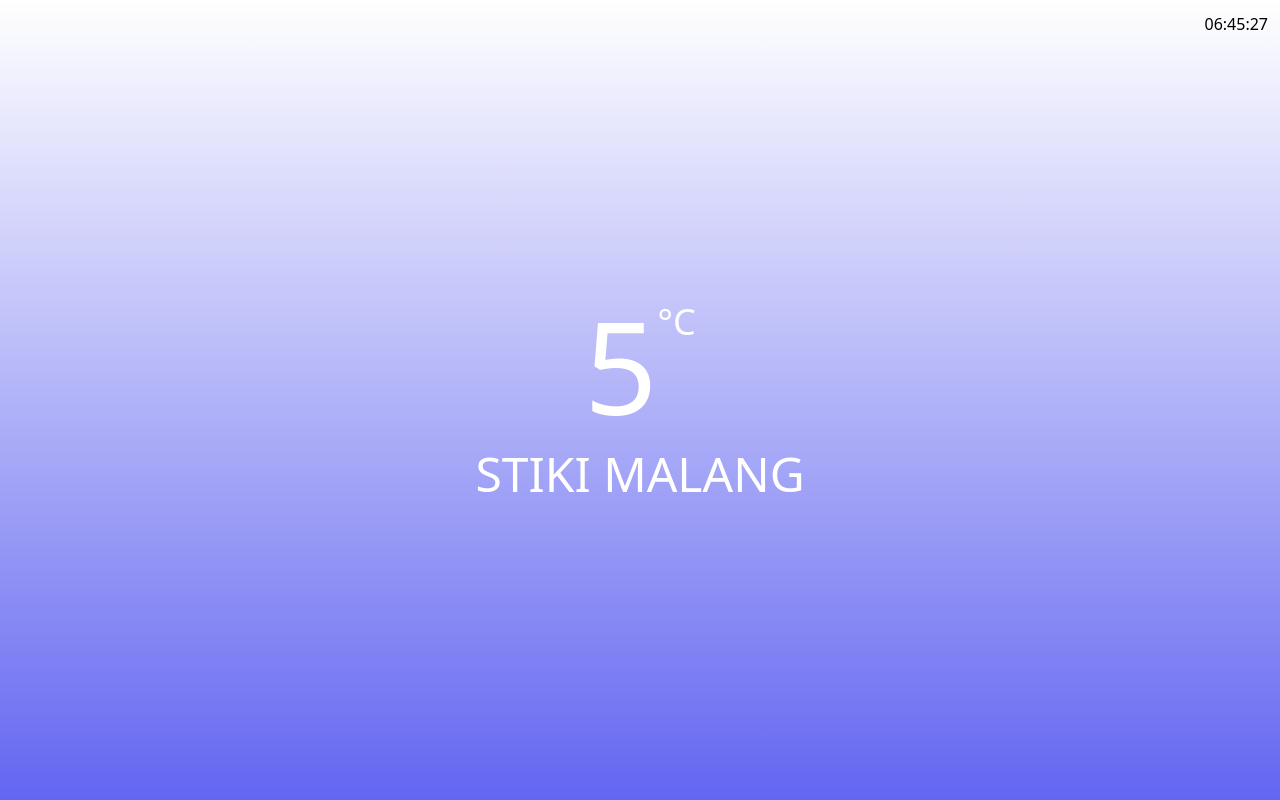
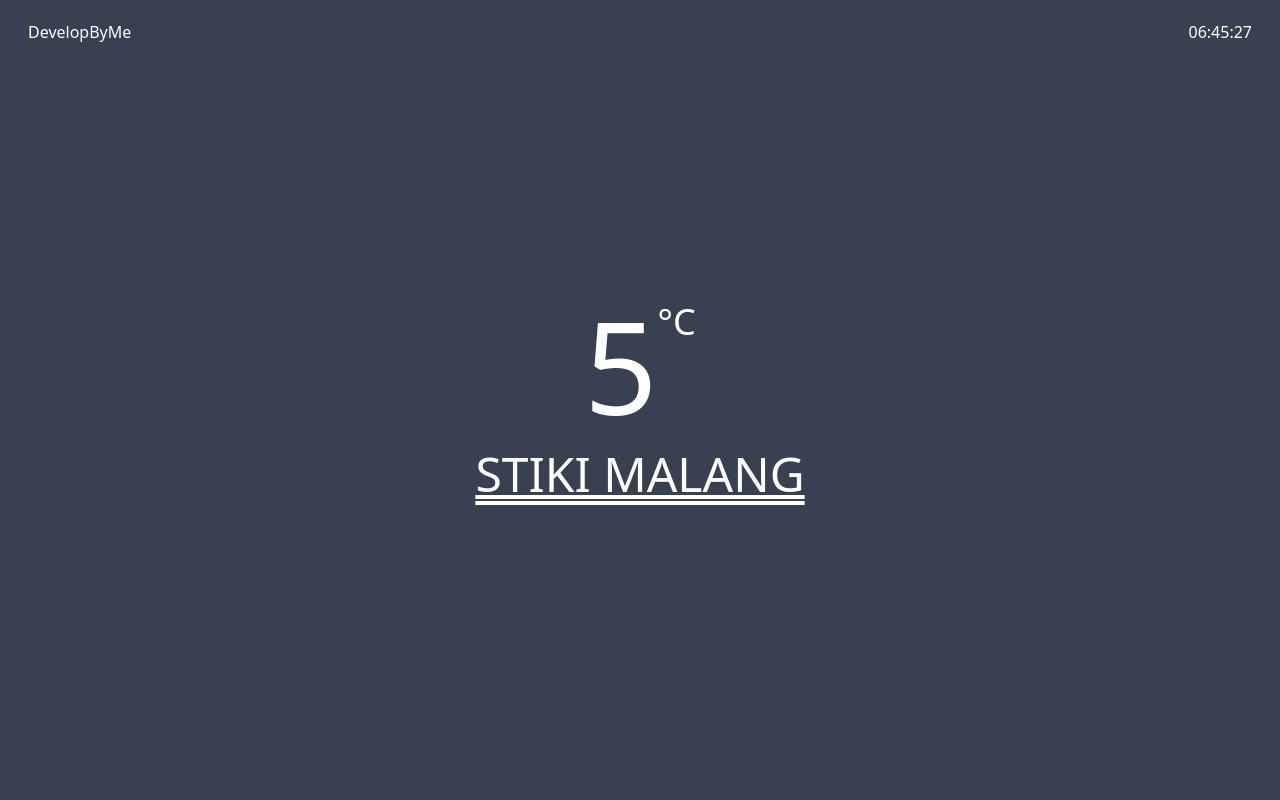
Before and after one commit to haypp/acpy, a Flask app: page / in a window 1280 px wide. Run offline with Flask 3, Linux system fonts and the light colour scheme; some libraries are stand-ins or nearby versions.

Commit message:
make website looking more nice

```diff
--- a/templates/index.html
+++ b/templates/index.html
@@ -6,22 +6,22 @@
     <title>Jam dan Temperatur Elegan</title>
     <script src="https://cdn.tailwindcss.com"></script>
   </head>
-  <body class="bg-gradient-to-t from-indigo-500">
-    <div class="h-screen w-screen relative">
-      <div class="right-3 top-3 absolute" id="jam"></div>
+  <body>
+    <div class="bg-gray-700 h-screen w-screen relative text-white">
+      <div class="left-7 top-5 absolute">DevelopByMe</div>
+      <div class="right-7 top-5 absolute" id="jam"></div>
 
       <div
         class="absolute inset-0 flex flex-col justify-center items-center space-y-5"
       >
         <div class="flex flex-row">
-          <div class="text-9xl text-white" id="temperatur">
-            {{ temperature }}
-          </div>
-          <div class="text-4xl text-white">°C</div>
+          <div class="text-9xl" id="temperatur">{{ temperature }}</div>
+          <div class="text-4xl">°C</div>
         </div>
 
-        <p class="text-5xl text-white font-style">STIKI MALANG</p>
+        <p class="underline decoration-double text-5xl">STIKI MALANG</p>
       </div>
+      <!-- <footer class="place-content-center bottom-5 absolute">UwU</footer> -->
     </div>
 
     <script>
```
